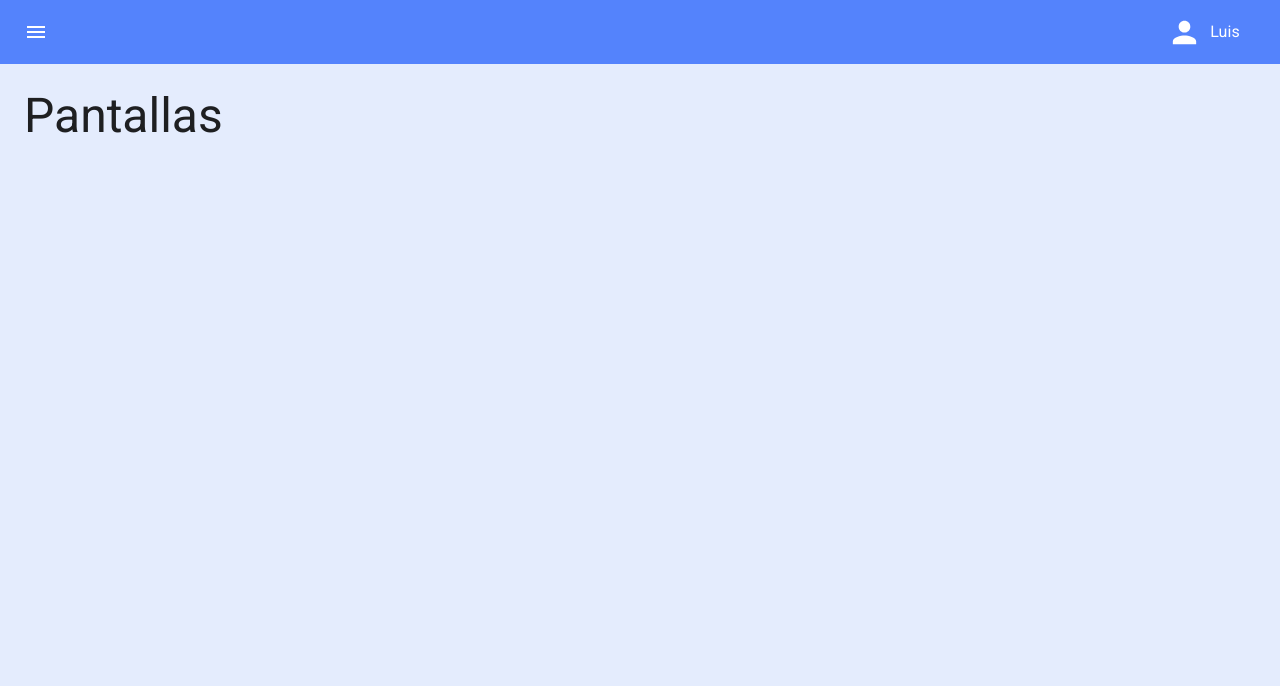
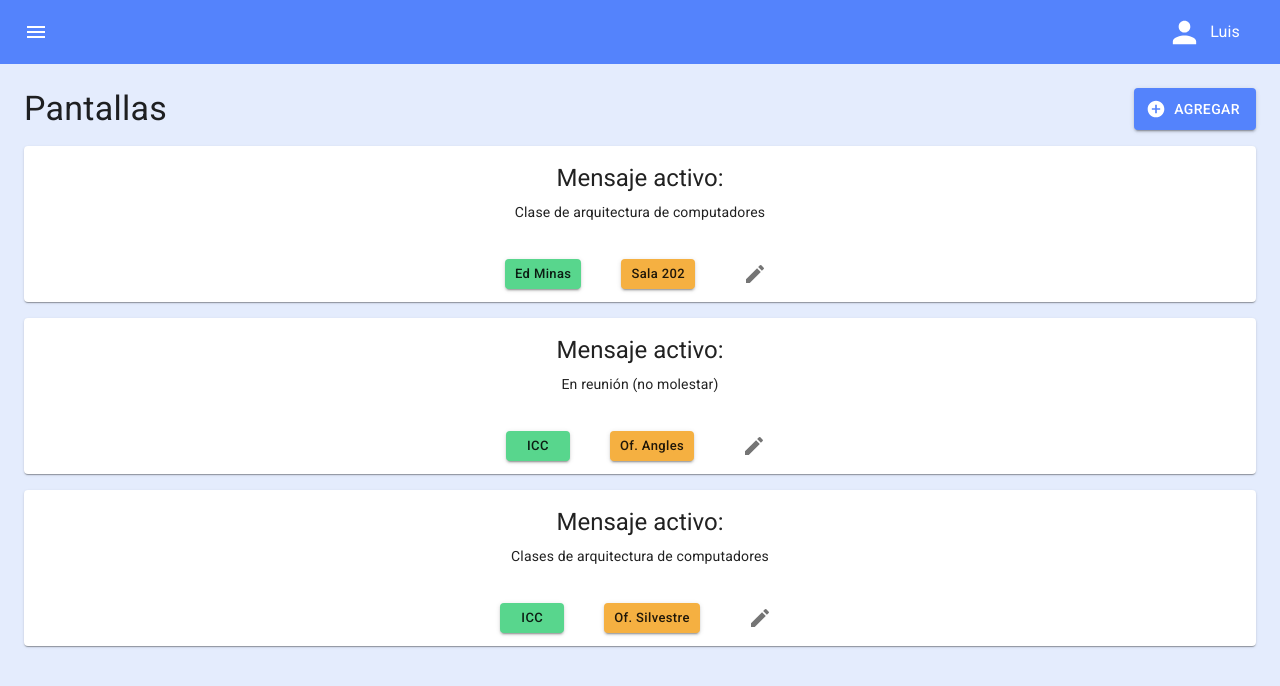
Before and after one commit to AlonsoxNa/gpt-pantallas-led, a React (Vite) app: page /admin/pantallas in a window 1280 px wide. Shown: the top 686 px of the page. Built offline with nearby package versions, Linux system fonts and the light colour scheme.

Commit message:
feat: se termina mockup de vista para ver pantallas disponibles.

```diff
--- /dev/null
+++ b/src/assets/data/pantallas.js
@@ -0,0 +1,21 @@
+export const pantallas = [
+  {
+    id: 1,
+    mensaje: 'Clase de arquitectura de computadores',
+    ubicacion: 'Ed Minas',
+    sala: 'Sala 202'
+  },
+  {
+    id: 2,
+    mensaje: 'En reunión (no molestar)',
+    ubicacion: 'ICC',
+    sala: 'Of. Angles'
+  },
+  {
+    id: 3,
+    mensaje: 'Clases de arquitectura de computadores',
+    ubicacion: 'ICC',
+    sala: 'Of. Silvestre'
+  },
+
+]
--- a/src/pages/admin/Pantallas.jsx
+++ b/src/pages/admin/Pantallas.jsx
@@ -1,10 +1,57 @@
-import { Typography } from '@mui/material';
+import { Button, Card, CardActions, CardContent, Grid, IconButton, Typography } from '@mui/material';
 import { AdminLayout } from '../../layout/AdminLayout';
+import EditIcon from '@mui/icons-material/Edit';
+import { pantallas } from '../../assets/data/pantallas';
+import AddCircleIcon from '@mui/icons-material/AddCircle';
 
 export const Pantallas = () => {
   return (
     <AdminLayout>
-      <Typography variant="h3">Pantallas</Typography>
+      <Grid container justifyContent="space-between">
+        <Typography variant="h4">Pantallas</Typography>
+        <Button variant="contained" startIcon={ <AddCircleIcon /> }>
+          Agregar
+        </Button>
+      </Grid>
+      <Grid container>
+        { pantallas.map( ( pantalla ) => (
+          <Grid item xs={ 12 } key={ pantalla.id }>
+            <Card sx={ { minWidth: 275, mt: 2 } }>
+              <CardContent>
+                <Typography variant="h5" component="h6" textAlign="center">
+                  Mensaje activo:
+                </Typography>
+
+                <Typography variant="body2" component="p" textAlign="center" sx={ { my: 1 } }>
+                  { pantalla.mensaje }
+                </Typography>
+              </CardContent>
+              <CardActions sx={ { justifyContent: 'center', gap: 4 } }>
+                <Button
+                  variant="contained"
+                  size="small"
+                  color="tagEdificio"
+                  sx={ { textTransform: 'none' } }
+                >
+                  { pantalla.ubicacion }
+                </Button>
+                <Button
+                  variant="contained"
+                  size="small"
+                  color="tagSala"
+                  sx={ { textTransform: 'none' } }
+                >
+                  { pantalla.sala }
+                </Button>
+                <IconButton >
+                  <EditIcon />
+                </IconButton>
+              </CardActions>
+            </Card>
+          </Grid>
+        ) ) }
+
+      </Grid>
     </AdminLayout>
   );
 };
--- a/src/pages/admin/PantallasDeUsuario.jsx
+++ b/src/pages/admin/PantallasDeUsuario.jsx
@@ -1,5 +1,10 @@
+import { Typography } from '@mui/material';
+import { AdminLayout } from '../../layout/AdminLayout';
+
 export const PantallasDeUsuario = () => {
   return (
-    <div>PantallasDeUsuario</div>
+    <AdminLayout>
+      <Typography variant="h3">Pantallas de renzo</Typography>
+    </AdminLayout>
   );
 };
--- a/src/pages/admin/Usuarios.jsx
+++ b/src/pages/admin/Usuarios.jsx
@@ -1,5 +1,10 @@
+import { Typography } from '@mui/material';
+import { AdminLayout } from '../../layout/AdminLayout';
+
 export const Usuarios = () => {
   return (
-    <div>Usuarios</div>
+    <AdminLayout>
+      <Typography variant="h4">Usuarios</Typography>
+    </AdminLayout>
   );
 };
--- a/src/theme/theme.js
+++ b/src/theme/theme.js
@@ -7,8 +7,14 @@ export const theme = createTheme({
       secondary: "#E4ECFD"
     },
     secondary: {
-      main: "#656565"
+      main: "#DAF7A6 "
     },
-    mode: 'light' // Aquí se puede cambiar a dark para tener modo oscuro
+    mode: 'light', // Aquí se puede cambiar a dark para tener modo oscuro
+    tagEdificio: {
+      main: '#58D68D'
+    },
+    tagSala: {
+      main: '#F5B041'
+    }
   }
 })
```
